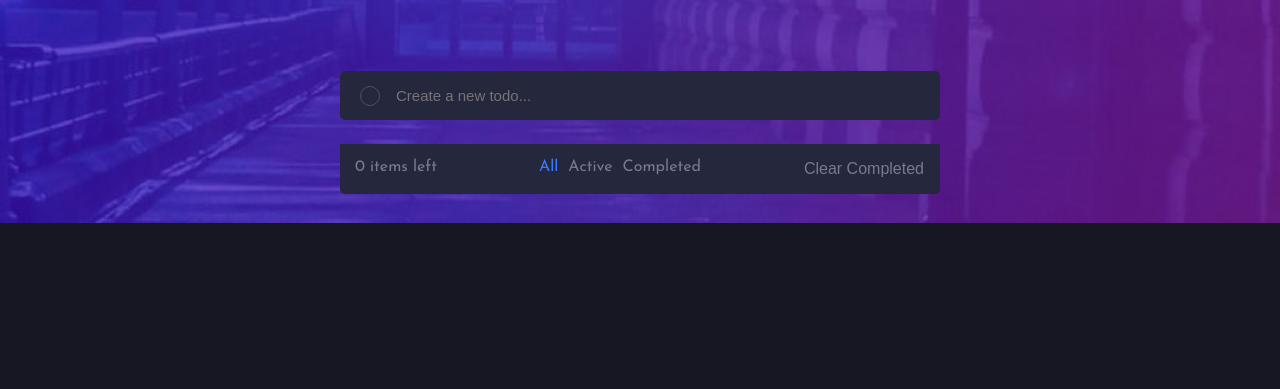
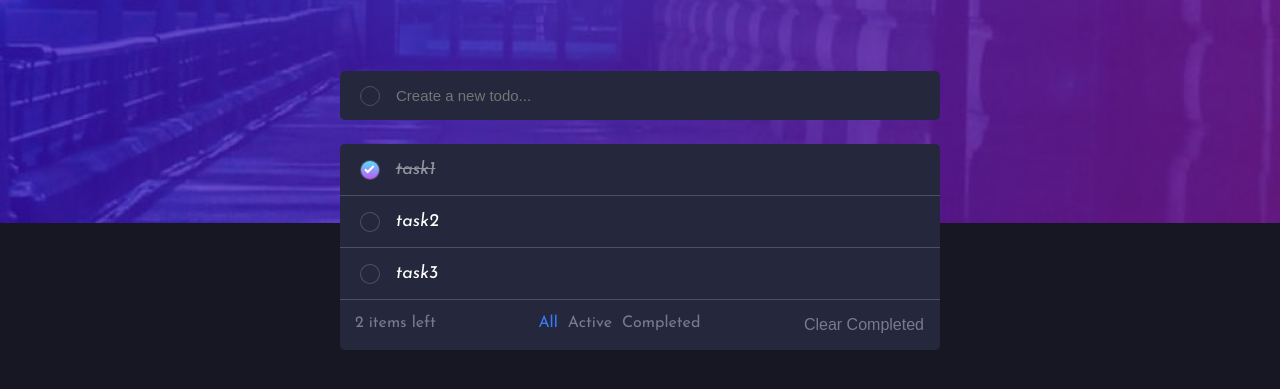
Before and after one commit to asmaasaleh185/Todo-app, a plain HTML site: page index.html in a window 1280 px wide. Shown: the part 177-566 px from the top of the page. Drawn offline with Linux system fonts and the light colour scheme.

Commit message:
Todo List App

```diff
--- a/index.html
+++ b/index.html
@@ -39,7 +39,23 @@
           </label>
         </form>
         <div class="list">
-          <ul></ul>
+          <ul>
+            <li>
+              <div class="check active-check"><img src="images/icon-check.svg" alt=""></div>
+              <p class="taskText complete">task1</p>
+              <button class="close"><img src="images/icon-cross.svg" class="." alt=""></button>
+            </li>
+            <li>
+              <div class="check "><img src="images/icon-check.svg" alt=""></div>
+              <p class="taskText ">task2</p>
+              <button class="close"><img src="images/icon-cross.svg" class="." alt=""></button>
+            </li>
+            <li>
+              <div class="check "><img src="images/icon-check.svg" alt=""></div>
+              <p class="taskText ">task3</p>
+              <button class="close"><img src="images/icon-cross.svg" class="." alt=""></button>
+            </li>
+          </ul>
         </div>
         <div class="info">
           <p class="left">5 items left</p>
```
